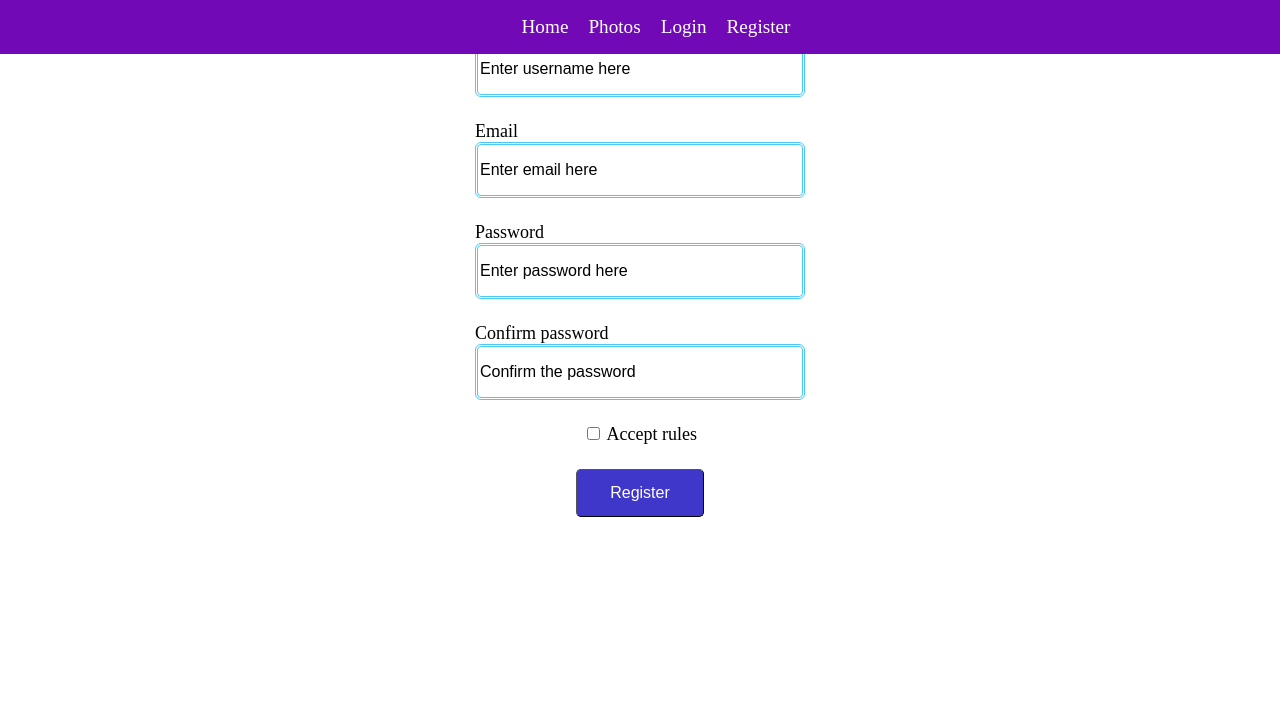
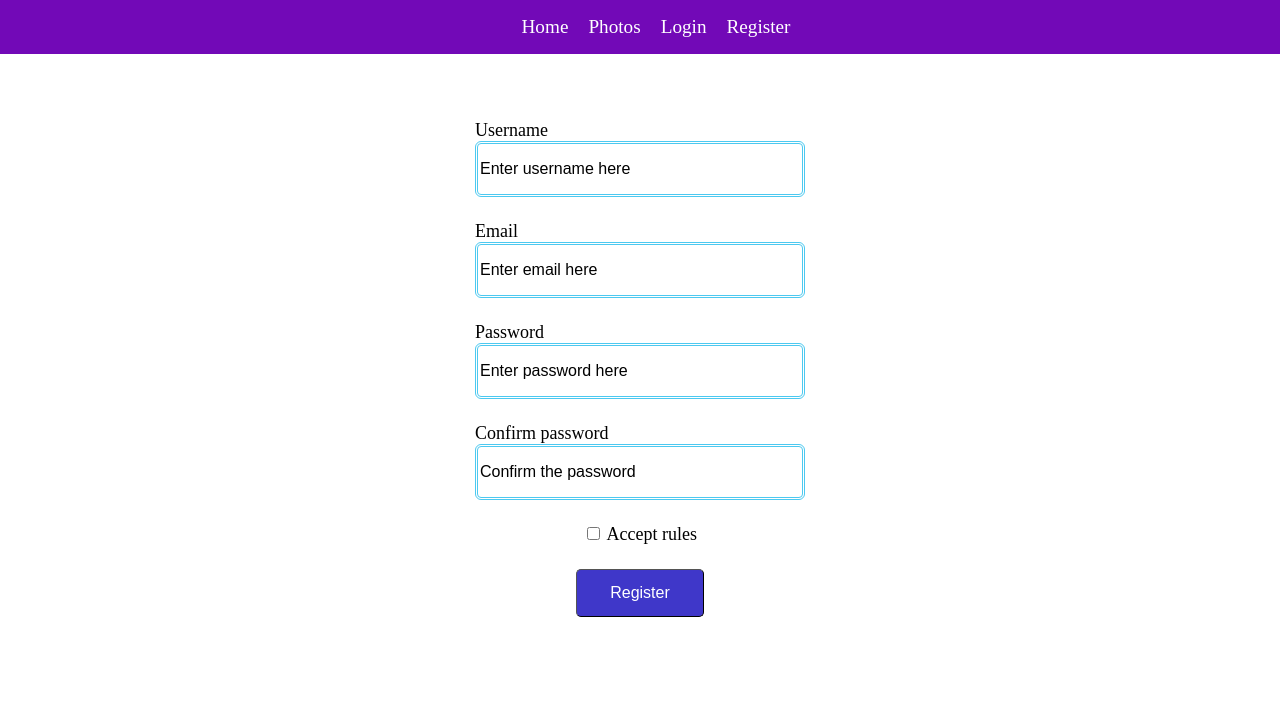
Before and after one commit to LostHopes/photo-album-practice, a Flask app: page /register/ in a window 1280 px wide. Shown: the top 727 px of the page. Run offline with Flask 3, Linux system fonts and the light colour scheme; some libraries are stand-ins or nearby versions.

Commit message:
refactor: form class

```diff
--- a/src/app/static/css/main.css
+++ b/src/app/static/css/main.css
@@ -1,2 +1,6 @@
 :root {
 }
+
+body{
+    height: 90vh;
+}
--- a/src/app/templates/login.html
+++ b/src/app/templates/login.html
@@ -10,7 +10,7 @@
 {% block content %}
 {{ super() }}
 
-<form class="form" method="post">
+<form class="form form-center" method="post">
     {{ form.csrf_token }}
     {% include "_flashes.html" %}
     <div>
--- a/src/app/templates/register.html
+++ b/src/app/templates/register.html
@@ -9,7 +9,7 @@
 
 {% block content %}
 
-<form class="form" method="post">
+<form class="form form-center" method="post">
     {{ form.csrf_token }}
     {% include "_flashes.html" %}
     <div>
```
